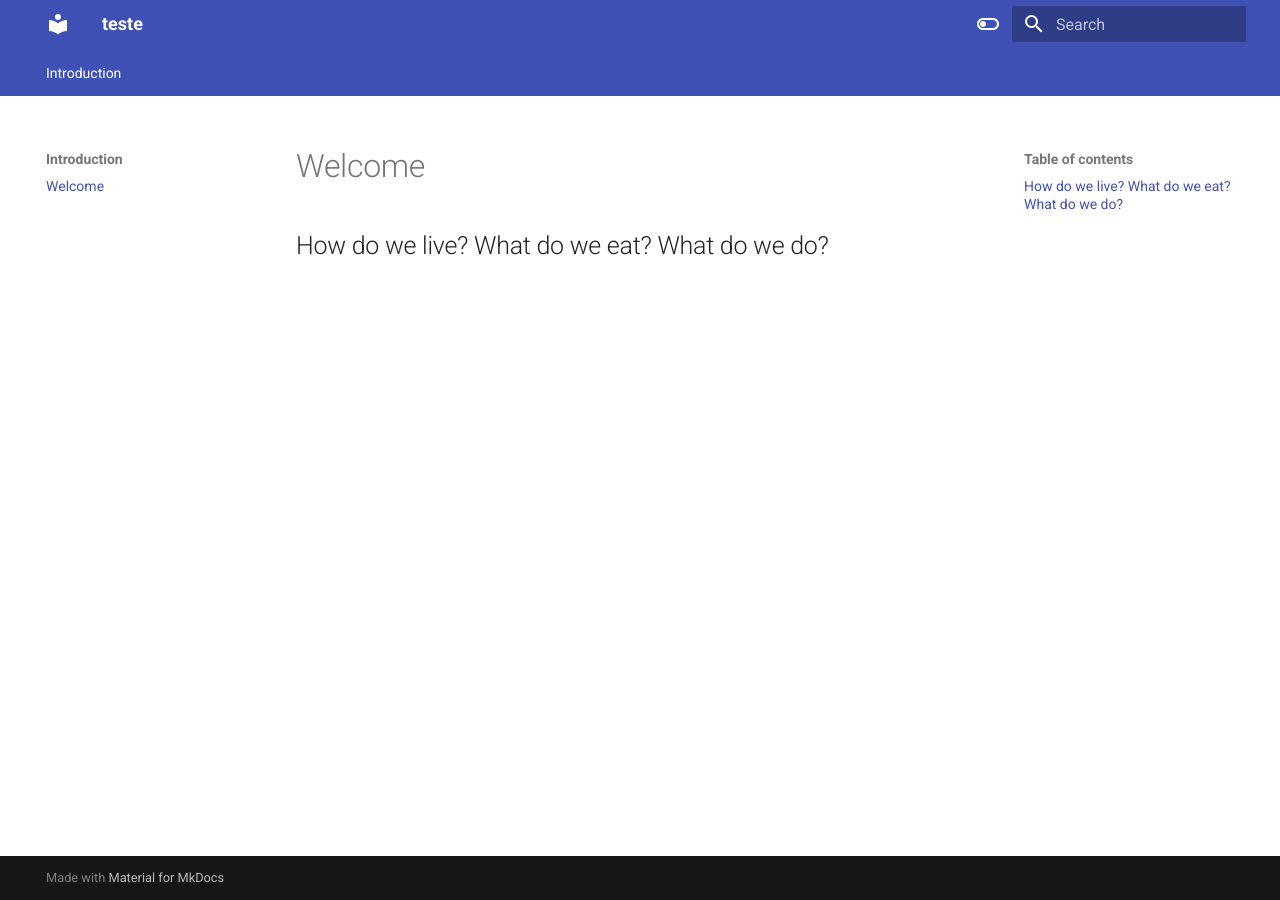
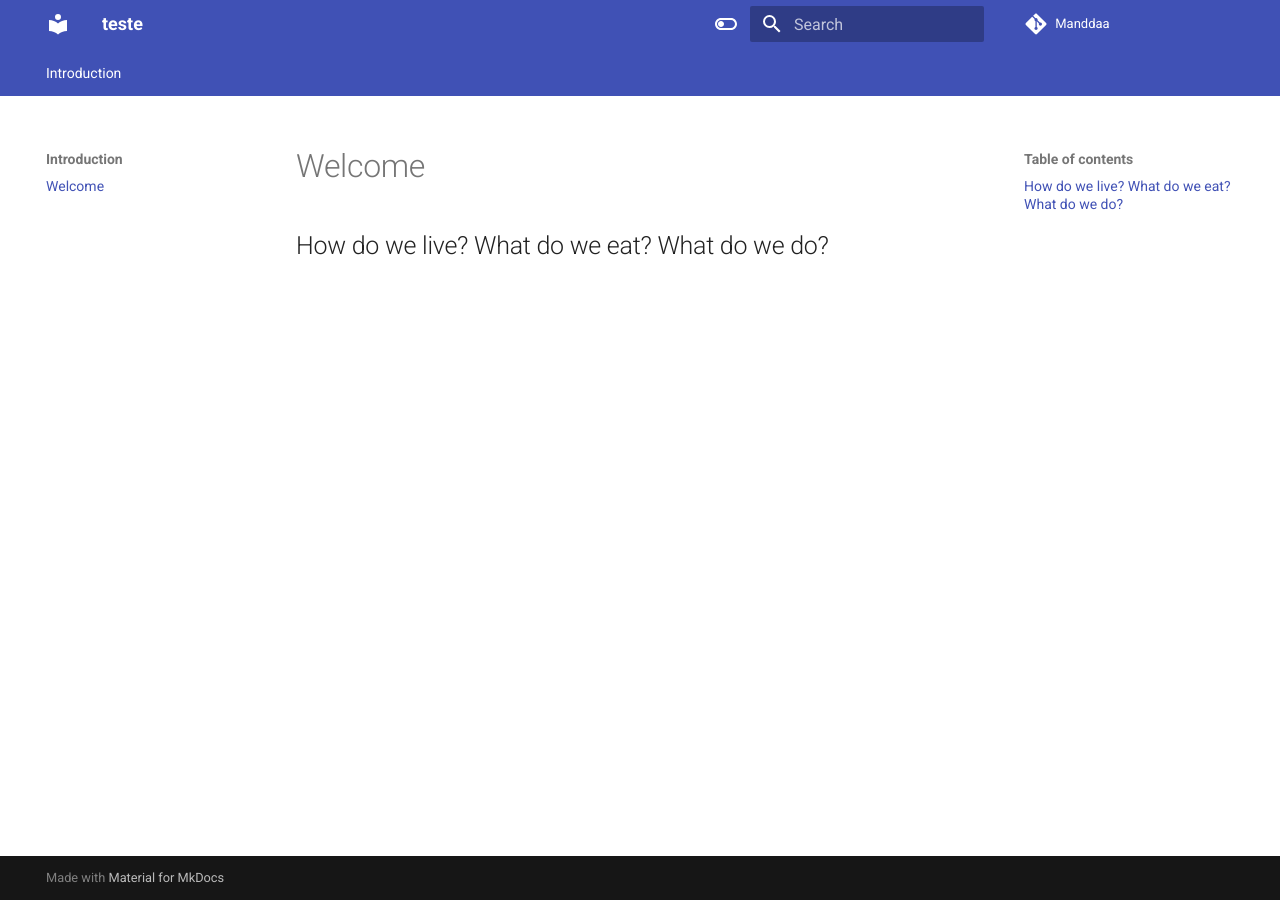
Before and after one commit to manddaa/Portfolio, an MkDocs documentation site: the page built from docs/index.md, in a window 1280 px wide. Built offline with MkDocs 1.6.1 and Material for MkDocs 9.7.7, drawn with Linux system fonts in a browser that asks for light colours; comment, search, counter and statistics services are not loaded.

Commit message:
Update mkdocs.yml

```diff
--- a/mkdocs.yml
+++ b/mkdocs.yml
@@ -81,5 +81,5 @@ markdown_extensions:
         permalink: "#"
 
 # Configuration
-repo_url:
-repo_name:
+repo_url: https://github.com/manddaa/Portfolio
+repo_name: Manddaa
```
